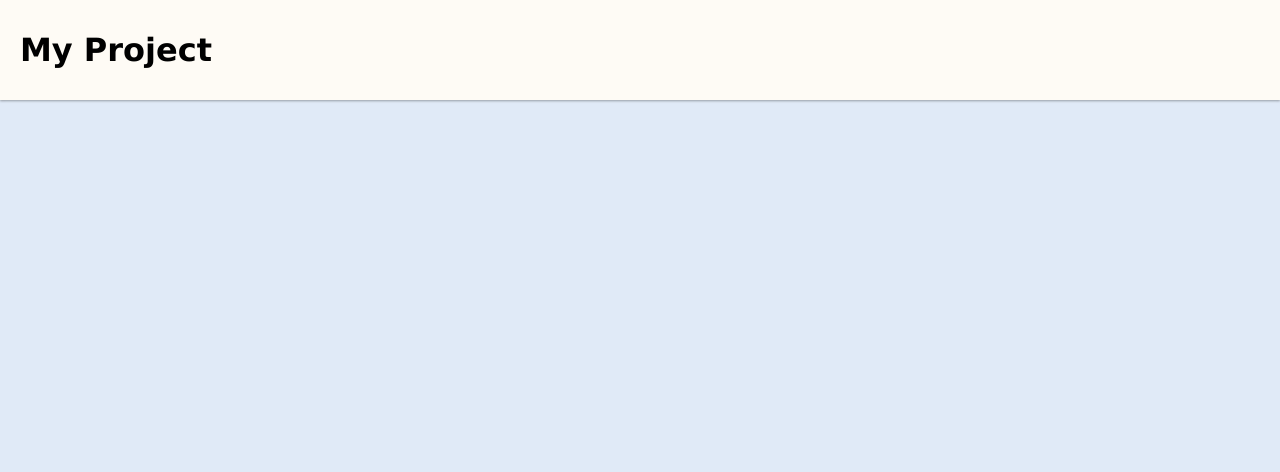
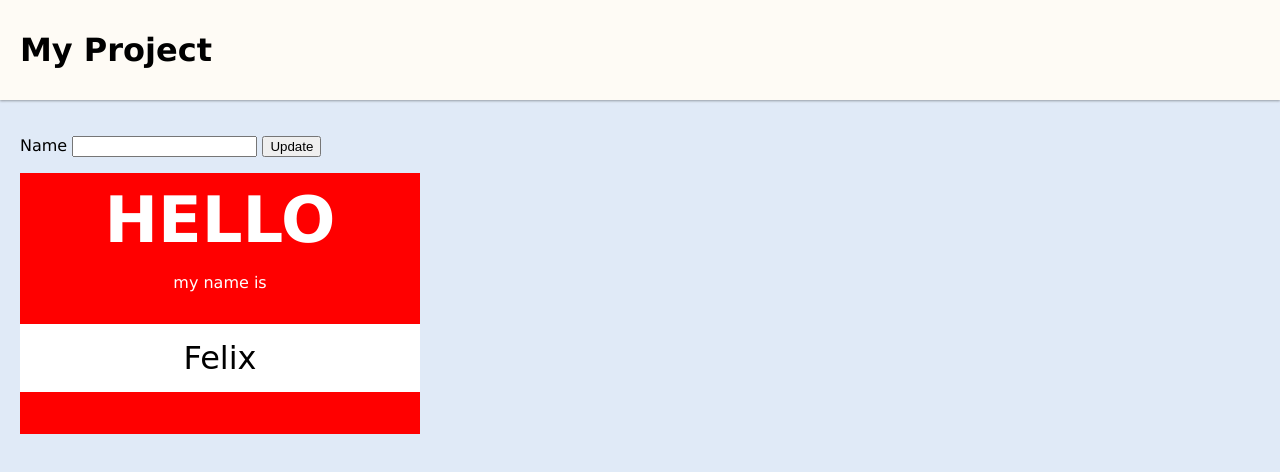
Before and after one commit to alchemycodelab/dec-2022-name-tag, a plain HTML site: page index.html in a window 1280 px wide. Drawn offline with Linux system fonts and the light colour scheme.

Commit message:
initial name tag design

```diff
--- a/index.html
+++ b/index.html
@@ -23,6 +23,18 @@
 
     <main>
 
+        <p>
+            Name
+            <input> <!-- user types in the name -->
+            <button>Update</button> <!-- user clicks the button -->
+        </p>
+
+        <div class="nametag">
+            <p class="greeting">Hello</p>
+            <p>my name is</p>
+            <p class="name">Felix</p> <!-- thing that will be updated -->
+        </div>
+
     </main>
 
 </body>
--- a/style.css
+++ b/style.css
@@ -28,3 +28,30 @@ header .logo {
 main {
     padding: 20px;
 }
+
+.nametag {
+    width: 400px;
+    padding-bottom: 10px;
+
+    background: red;
+    color: white;
+    text-align: center;
+}
+
+.greeting {
+    padding-top: 10px;
+    margin: 0;
+
+    font-weight: bolder;
+    font-size: 4em;
+    text-transform: uppercase;
+}
+
+.name {
+    padding: 15px 0;
+
+    background: white;
+    color: black;
+    font-family: cursive;
+    font-size: 2em;
+}
```
